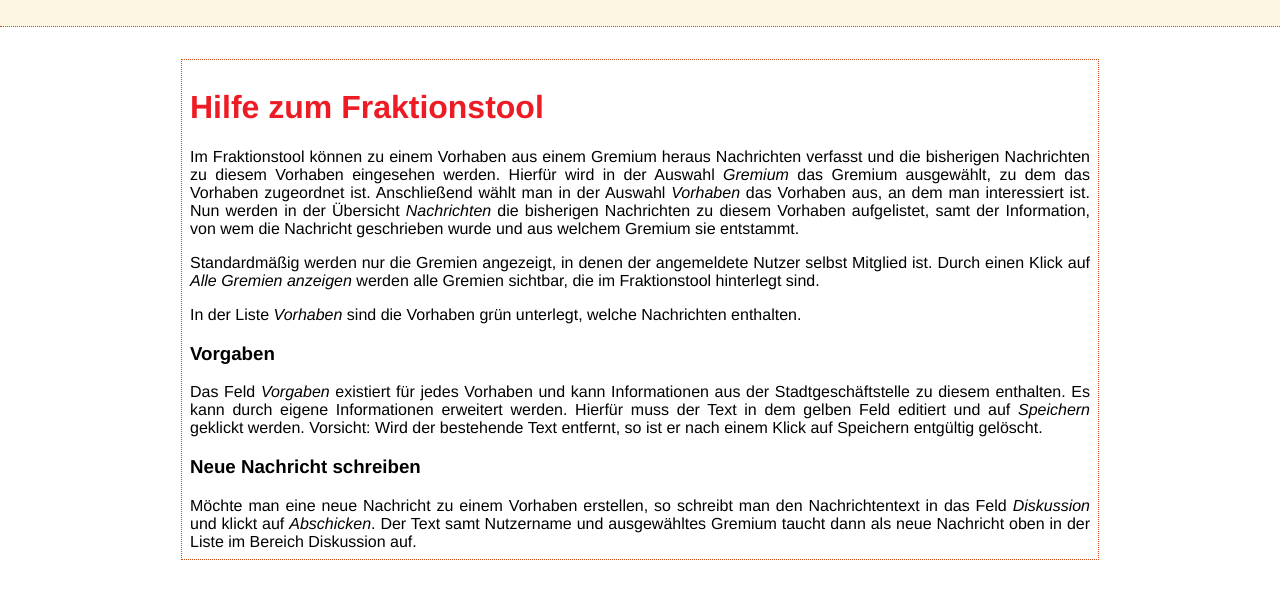
After one commit to ntj/fraktionstool, a Django app: page /hilfe/ in a window 1280 px wide. The commit adds this page. Shown: the top 599 px of the page. Run offline with Django 3.2, Linux system fonts and the light colour scheme; parts of the project's set-up code (start-up, migrations or seed data) failed here and were passed over.

Commit message:
Change hilfe link from static to template

```diff
--- a/django/mysite/templates/base.html
+++ b/django/mysite/templates/base.html
@@ -8,12 +8,12 @@
 
 <body>
     <div id="header">
-        <div class="raggedleft">
-            {% block extra_page_header %}{% endblock %}
-        </div>
         {% if user.is_authenticated %}
+             <div class="raggedleft">
+                <div id="header_page_name"><a href="/">Nachrichtenübersicht</a></div>
+            </div>
             <div class="rightmenu"><a href="/logout">Abmelden</a></div>
-            <div class="rightmenu mpadd"><a href="/static/hilfe.html">Hilfe</a></div>
+            <div class="rightmenu mpadd"><a href="/hilfe/">Hilfe</a></div>
             <div class="rightmenu mpadd"><a href="/accounts/password_change/">Passwort ändern</a></div>
             <div class="rightmenu mpadd">Hallo {{ user.username }}</div>
         {% endif %}
--- /dev/null
+++ b/django/mysite/templates/hilfe.html
@@ -0,0 +1,39 @@
+{% extends "base.html" %}
+
+{% block content %}
+<div class="contentblock" align=justify>
+    <h1>Hilfe zum Fraktionstool</h1>
+    <p>Im Fraktionstool können zu einem Vorhaben aus einem Gremium heraus
+    Nachrichten verfasst und die bisherigen Nachrichten zu diesem Vorhaben eingesehen werden.
+
+    Hierfür wird in der Auswahl <em>Gremium</em> das Gremium ausgewählt, zu dem das
+    Vorhaben zugeordnet ist. Anschließend wählt man in der Auswahl
+    <em>Vorhaben</em> das
+    Vorhaben aus, an dem man interessiert ist. Nun werden in der Übersicht
+    <em>Nachrichten</em> die bisherigen Nachrichten zu diesem Vorhaben aufgelistet, samt
+    der Information, von wem die Nachricht geschrieben wurde und aus welchem Gremium
+    sie entstammt.</p>
+
+    <p>
+    Standardmäßig werden nur die Gremien angezeigt, in denen der angemeldete Nutzer
+    selbst Mitglied ist. Durch einen Klick auf <em>Alle Gremien anzeigen</em> werden alle
+    Gremien sichtbar, die im Fraktionstool hinterlegt sind.</p>
+
+    <p>
+    In der Liste <em>Vorhaben</em> sind die Vorhaben grün unterlegt, welche Nachrichten
+    enthalten.</p>
+
+    <h3>Vorgaben</h3>
+    Das Feld <em>Vorgaben</em> existiert für jedes Vorhaben und kann Informationen aus der
+    Stadtgeschäftstelle zu diesem enthalten. Es kann durch eigene Informationen
+    erweitert werden. Hierfür muss der Text in dem gelben Feld editiert und auf
+    <em>Speichern</em> geklickt werden. Vorsicht: Wird der bestehende Text
+    entfernt, so ist er nach einem Klick auf Speichern entgültig gelöscht.</p>
+
+    <h3>Neue Nachricht schreiben</h3>
+    Möchte man eine neue Nachricht zu einem Vorhaben erstellen, so schreibt man
+    den Nachrichtentext in das Feld <em>Diskussion</em> und klickt auf
+    <em>Abschicken</em>. Der Text samt Nutzername und ausgewähltes Gremium taucht dann als neue Nachricht
+    oben in der Liste im Bereich Diskussion auf.
+</div>
+{% endblock %}
--- a/django/mysite/templates/nachrichten.html
+++ b/django/mysite/templates/nachrichten.html
@@ -28,9 +28,6 @@
 </script>
 {% endblock %}
 
-{% block extra_page_header %}
-<div id="header_page_name">Nachrichtenübersicht</div>
-{% endblock %}
 
 {% block content %}
 <div class="contentblock">
--- a/django/mysite/urls.py
+++ b/django/mysite/urls.py
@@ -1,5 +1,6 @@
 from django.conf.urls import patterns, include, url
 from django.contrib.auth.decorators import login_required
+from django.views.generic import TemplateView
 
 from fraktionstool.views import NachrichtenList
 from fraktionstool.views import list_gremien, list_vorhaben, list_nachrichten
@@ -19,7 +20,7 @@ urlpatterns = patterns('',
 
     # Uncomment the next line to enable the admin:
     url(r'^admin/', include(admin.site.urls)),
-    url(r'^accounts/', include("django.contrib.auth.urls")),
+    url(r'^hilfe/', TemplateView.as_view(template_name='hilfe.html'))
 )
 
 urlpatterns += patterns('django.contrib.auth.views',
```
